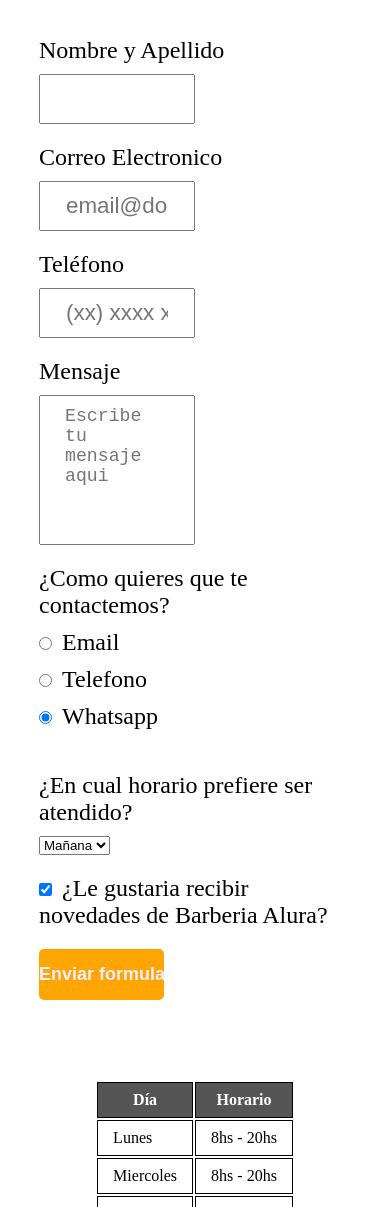
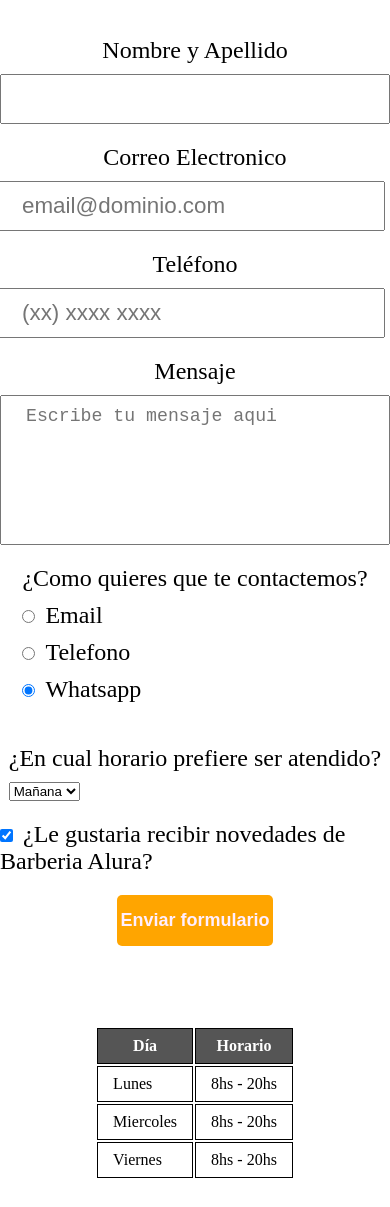
Before and after one commit to waku1044/Barberia-Alura, a plain HTML site: page contacto.html in a window 390 px wide. Shown: the part 393-1600 px from the top of the page. Drawn offline with Linux system fonts and the light colour scheme.

Commit message:
se quito archivos de sobra y acomodaron formulario y algo de productos

```diff
--- a/contacto.html
+++ b/contacto.html
@@ -3,7 +3,7 @@
 <head>
 	<meta charset="UTF-8">
 	<meta name="viewport" content="width=device-width, initial-scale=1.0">
-	<link rel="stylesheet" href="style-formulario.css">
+	<!-- <link rel="stylesheet" href="style-formulario.css"> -->
     <link rel="preconnect" href="https://fonts.googleapis.com"><link rel="preconnect" href="https://fonts.gstatic.com" crossorigin><link href="https://fonts.googleapis.com/css2?family=Montserrat:wght@300&display=swap" rel="stylesheet">
     <link rel="stylesheet" href="style.css">
 	<title>Contacto - Barberia Alura</title>
@@ -108,7 +108,7 @@
         </div>
         <footer class="footer">
             <img src="imagenes/logo-blanco.png" alt="">
-            <p class="copyright">&copy Copyright Barberia Alura</p>
+            <p class="copyright">&copy Copyright Wakutec</p>
         </footer>
         <script src="index.js"></script>
 </body>
--- a/style-formulario.css
+++ /dev/null
@@ -1,76 +0,0 @@
-main{
-    width: 940px;
-    margin: 0 auto;
-
-}
-#formulario{
-
-    margin: 40px auto;
-}
-fieldset{
-    border: none;
-}
-label, legend{
-    display: block;
-    font-size: 1.5em;
-    margin: 0 0 10px;
-
-}
-.inline-block{
-    width: 10px;
-    display: inline-block;
-    margin-right: 10px;
-
-}
-.input-padron{
-    width: 50%;
-    font-size:1.4em;
-    display: block;
-    margin: 0 0 20px;
-    padding: 10px 25px;
-}
-#mensaje{
-    width: 50%;
-    height:150px;
-    resize: none;
-
-}
-.datos{
-    margin-bottom: 2em;
-}
-.checkbox{
-    margin: 20px 0  ;
-}
-#email , #telefono, #whatsapp, #checkbox{
-    margin-right: 10px;
-}
-#enviar{
-    width: 40%;
-    padding: 15px 0;
-    font-size:18px;
-    font-weight: bolder;
-    color: #fef;
-    background: orange;
-    border: none;
-    border-radius:5px;
-    transition: 1s all;
-    cursor: pointer;
-
-}
-#enviar:hover{
-    background: forestgreen;
-    transform: scale(1.2);
-}
-table{
-    margin: 40px 40px;
-}
-thead{
-    background: #555;
-    color:#fff;
-    font-weight: bold;
-}
-td, th{
-
-    border: 1px solid #000;
-    padding: 8px 15px;
-}
--- a/style.css
+++ b/style.css
@@ -168,8 +168,9 @@ nav a:active{
 /*Hoja de estilos de productos*/
 
 .productos {
+    display: flex;
     width: 100%;
-    max-width: 96   0px;
+    max-width: 960px;
     margin: 0 auto;
     padding: 50px;
 
@@ -206,6 +207,81 @@ nav a:active{
     margin-top: 10px;
 }
 
+
+/*Hoja de estilos de formulario*/
+
+#formulario{
+
+    margin: 40px auto;
+}
+fieldset{
+    border: none;
+}
+label, legend{
+    display: block;
+    font-size: 1.5em;
+    margin: 0 0 10px;
+
+}
+.inline-block{
+    width: 10px;
+    display: inline-block;
+    margin-right: 10px;
+
+}
+.input-padron{
+    width: 50%;
+    font-size:1.4em;
+    display: block;
+    margin: 0 0 20px;
+    padding: 10px 25px;
+}
+#mensaje{
+    width: 50%;
+    height:150px;
+    resize: none;
+
+}
+.datos{
+    margin-bottom: 2em;
+}
+.checkbox{
+    margin: 20px 0  ;
+}
+#email , #telefono, #whatsapp, #checkbox{
+    margin-right: 10px;
+}
+#enviar{
+    width: 40%;
+    padding: 15px 0;
+    font-size:18px;
+    font-weight: bolder;
+    color: #fef;
+    background: orange;
+    border: none;
+    border-radius:5px;
+    transition: 1s all;
+    cursor: pointer;
+
+}
+#enviar:hover{
+    background: forestgreen;
+    transform: scale(1.2);
+}
+table{
+    margin: 40px 40px;
+}
+thead{
+    background: #555;
+    color:#fff;
+    font-weight: bold;
+}
+td, th{
+
+    border: 1px solid #000;
+    padding: 8px 15px;
+}
+
 @media screen and (max-width:700px){
     nav{
         position: static;
@@ -222,20 +298,33 @@ nav a:active{
         .video{
         width: 60%;
     }
-@media screen and (max-width:400px){
-    main{
+}
+@media screen and (max-width:650px) {
+    #formulario {
+    width: 100%;
     display: flex;
     flex-direction: column;
     align-items: center;
-
     }
-
+    .input-padron{
+        width: 100%;
+    }
+    #mensaje{
+        width: 100%;
+    }
+    table{
+        margin: 40px auto;
+    }
+}
 @media screen and (max-width:520px){
     .diferenciales h2{
         font-size: 100%;
     }
 }
 @media screen and (max-width:500px){
+    main{
+        width: 100%;
+    }
     .caja{
         text-align: center;
     }
@@ -256,6 +345,21 @@ nav a:active{
     padding: 10px 0;
     border: 1px solid #000;
     }
+    .productos{
+        flex-direction: column;
+        align-items: center;
+        gap: 20px;
+    }
+    .productos li{
+        width: 50%;
+    }
 
 
 }
+@media screen and (max-width:400px){
+    main{
+        display: flex;
+        flex-direction: column;
+        align-items: center;
+    }
+}
```
Also changed, not shown: index.html (+1 -1 lines), productos.html (+2 -2 lines), stylegrid.css (deleted). Lines whose indentation alone changed are shown as unchanged.
